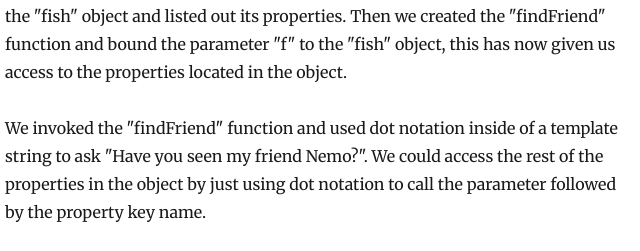
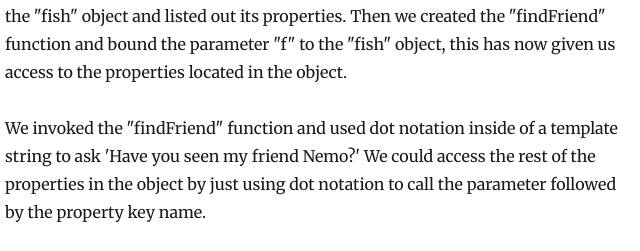
Before and after one commit to Bjg813/my-gatsby-blog, a Gatsby site: page /default-parameters/ in a window 1280 px wide. Shown: the part 1608-1859 px from the top of the page, 320-960 px from the left. Built offline with nearby package versions, Linux system fonts and the light colour scheme; Gatsby itself is replaced by a stand-in of ours; some packages are replaced by stand-ins of ours.

Commit message:
updated quote marks

```diff
--- a/content/blog/default-parameters/index.md
+++ b/content/blog/default-parameters/index.md
@@ -19,7 +19,7 @@ In addition, when we called the multiply function on line 8, we declared the sec
 ## Default Parameters Can Be Objects Too
 Default parameters can be objects as well. If you create an object you can initialize your object inside of a default parameter in your function. See below we created the "fish" object and listed out its properties. Then we created the "findFriend" function and bound the parameter "f" to the "fish" object, this has now given us access to the properties located in the object.
 
-We invoked the "findFriend" function and used dot notation inside of a template string to ask "Have you seen my friend Nemo?". We could access the rest of the properties in the object by just using dot notation to call the parameter followed by the property key name.
+We invoked the "findFriend" function and used dot notation inside of a template string to ask 'Have you seen my friend Nemo?' We could access the rest of the properties in the object by just using dot notation to call the parameter followed by the property key name.
 
 ![Default Parameters Used In Conjunction With An Object](./object-default-parameters.png)
 
```
